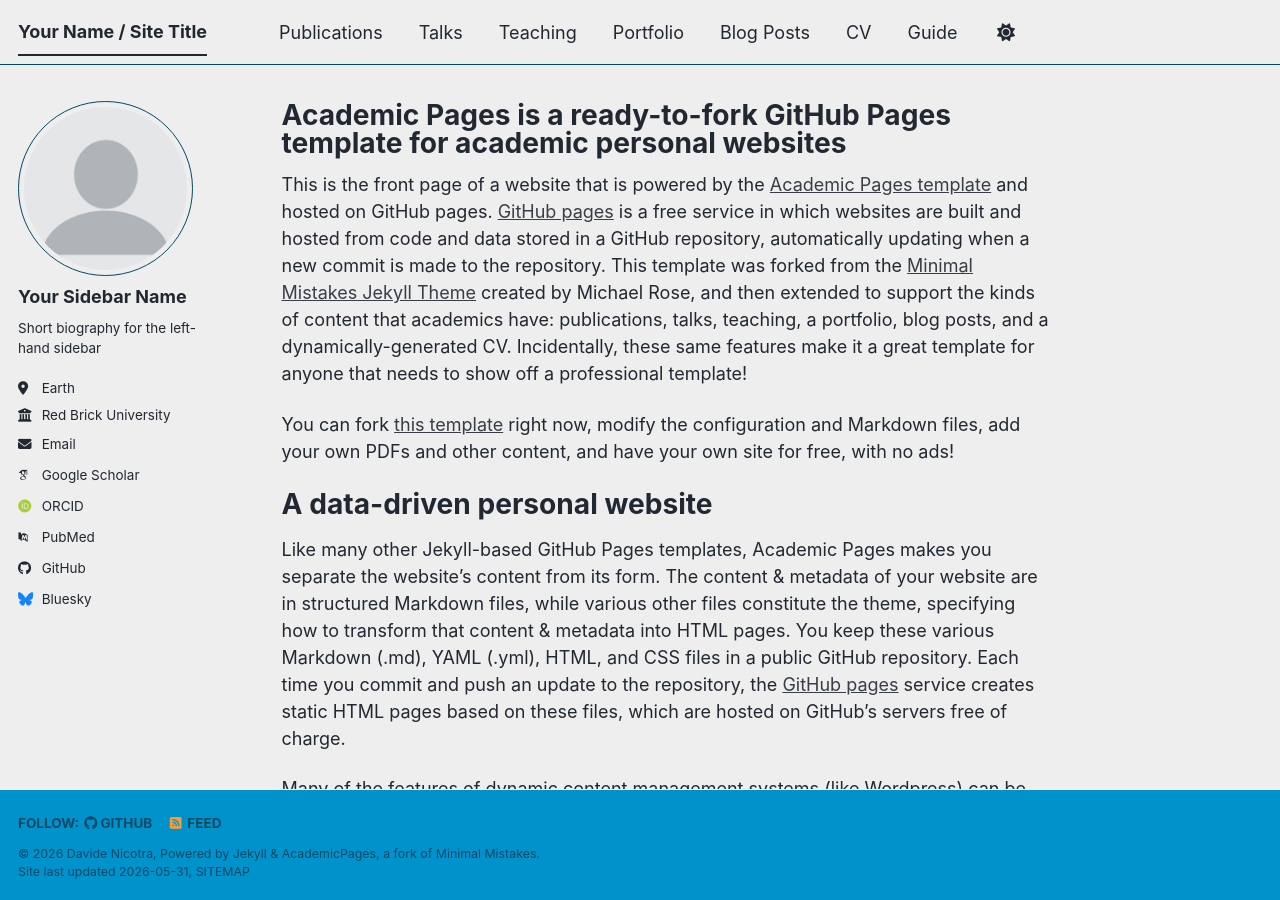
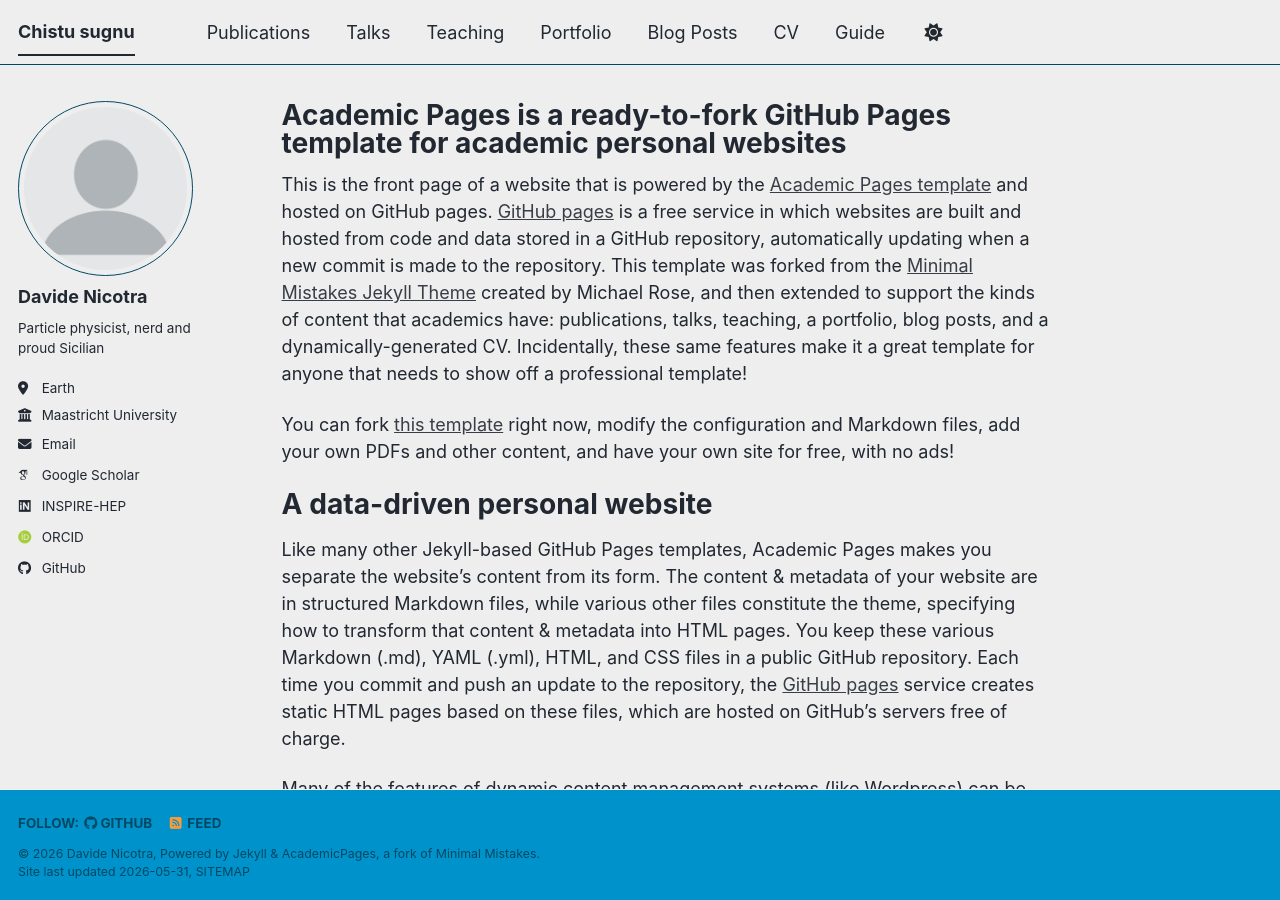
Before and after one commit to dnicotra/dnicotra.github.io, a Jekyll site: the page built from _pages/about.md, in a window 1280 px wide and 900 px high. Built offline with Jekyll 4.4.1, drawn with Linux system fonts in a browser that asks for light colours; some web fonts are replaced; a script bundle is joined from its source files by our own code; library files that are not in the unit come from our copies.

Commit message:
Update _config.yml

```diff
--- a/_config.yml
+++ b/_config.yml
@@ -9,7 +9,7 @@
 # Basic Site Settings
 locale                   : "en-US"
 site_theme               : "air" # The available themes options are "default", "air", "sunrise", "mint", "dirt" and "contrast"
-title                    : "Your Name / Site Title"
+title                    : "Chistu sugnu"
 title_separator          : "-"
 name                     : &name "Davide Nicotra"
 description              : &description "Desc"   # Update this with a general description of your site, this is the default if not overridden by a page
@@ -24,24 +24,24 @@ repository               : "academicpages/academicpages.github.io"
 author:
   # Biographic information
   avatar           : "profile.png"
-  name             : "Your Sidebar Name"
+  name             : "Davide Nicotra"
   pronouns         : # example: "she/her"
-  bio              : "Short biography for the left-hand sidebar"
+  bio              : "Particle physicist, nerd and proud Sicilian"
   location         : "Earth"
-  employer         : "Red Brick University"
+  employer         : "Maastricht University"
   uri              : # URL
   email            : "nicotra.davide@yahoo.it"
 
   # Academic websites
   academia         : # URL
   arxiv            : # URL - Update with the correct link to your profile
-  googlescholar    : "https://scholar.google.com/citations?user=PS_CX0AAAAAJ"
-  inspire-hep      : # URL
+  googlescholar    : "https://scholar.google.com/citations?user=KHhluGwAAAAJ"
+  inspire-hep      : "https://inspirehep.net/authors/2652930"
   impactstory      : # URL
-  orcid            : "https://orcid.org/yourorcidurl"
+  orcid            : "https://orcid.org/0000-0001-7513-3033"
   semantic         : # URL
   ssrn             : # URL
-  pubmed           : "https://www.ncbi.nlm.nih.gov/pubmed/?term=john+snow"
+  pubmed           : # URL
   researchgate     : # URL
   scopus           : # URL
   zotero           : # URL
@@ -51,13 +51,13 @@ author:
   bitbucket        : # Username - Update with your username on the site
   codepen          : # Username
   dribbble         : # Username
-  github           : "academicpages"
+  github           : "dnicotra"
   kaggle           : # Username
   stackoverflow    : # User number or user number and name (i.e., use "1" or "1/jeff-atwood")
 
   # Social media
   artstation       : # Username
-  bluesky          : "bsky.app" # Replace this with you Bluesky username
+  bluesky          : #"bsky.app" # Replace this with you Bluesky username
   facebook         : # Username
   flickr           : # Username
   foursquare       : # Username
```
